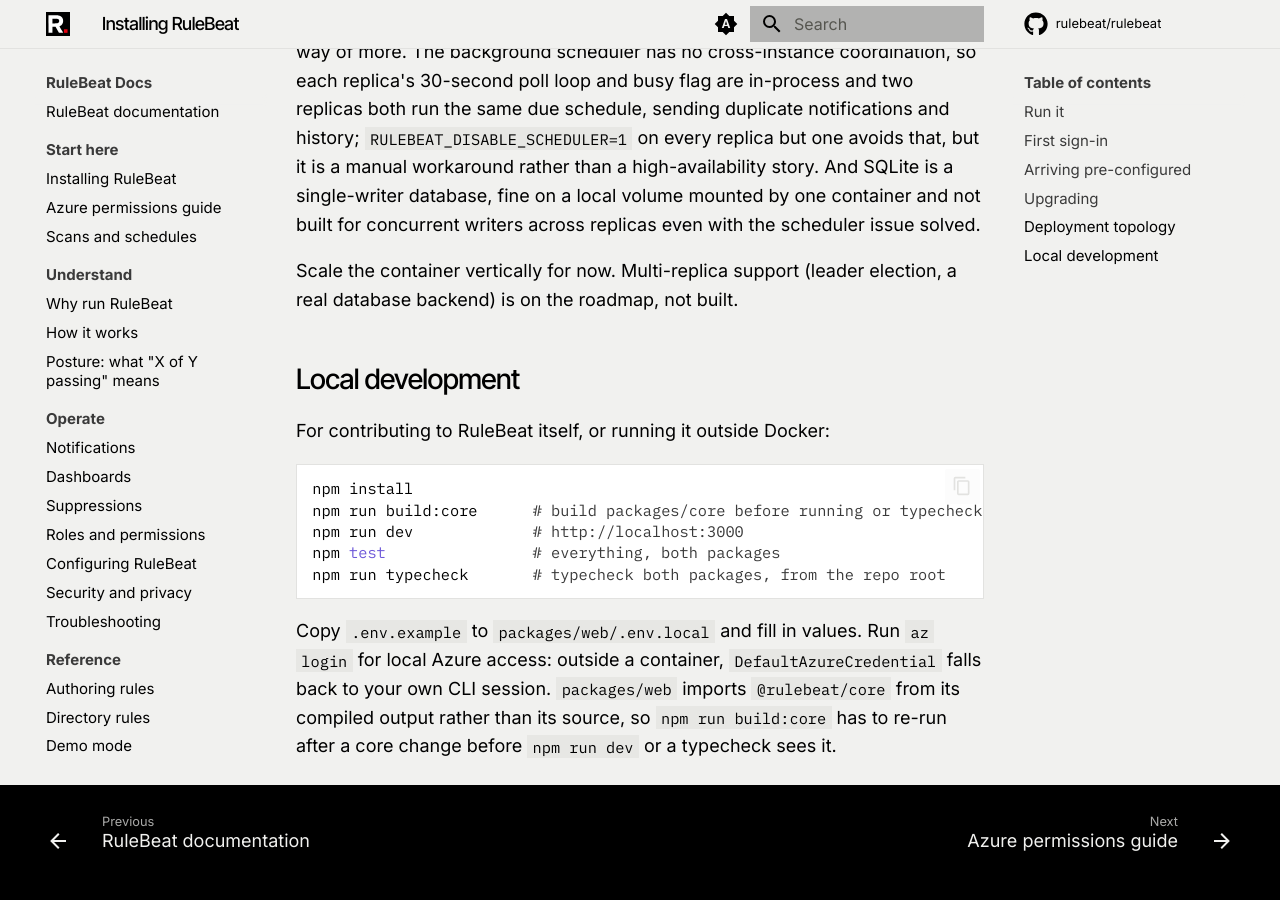
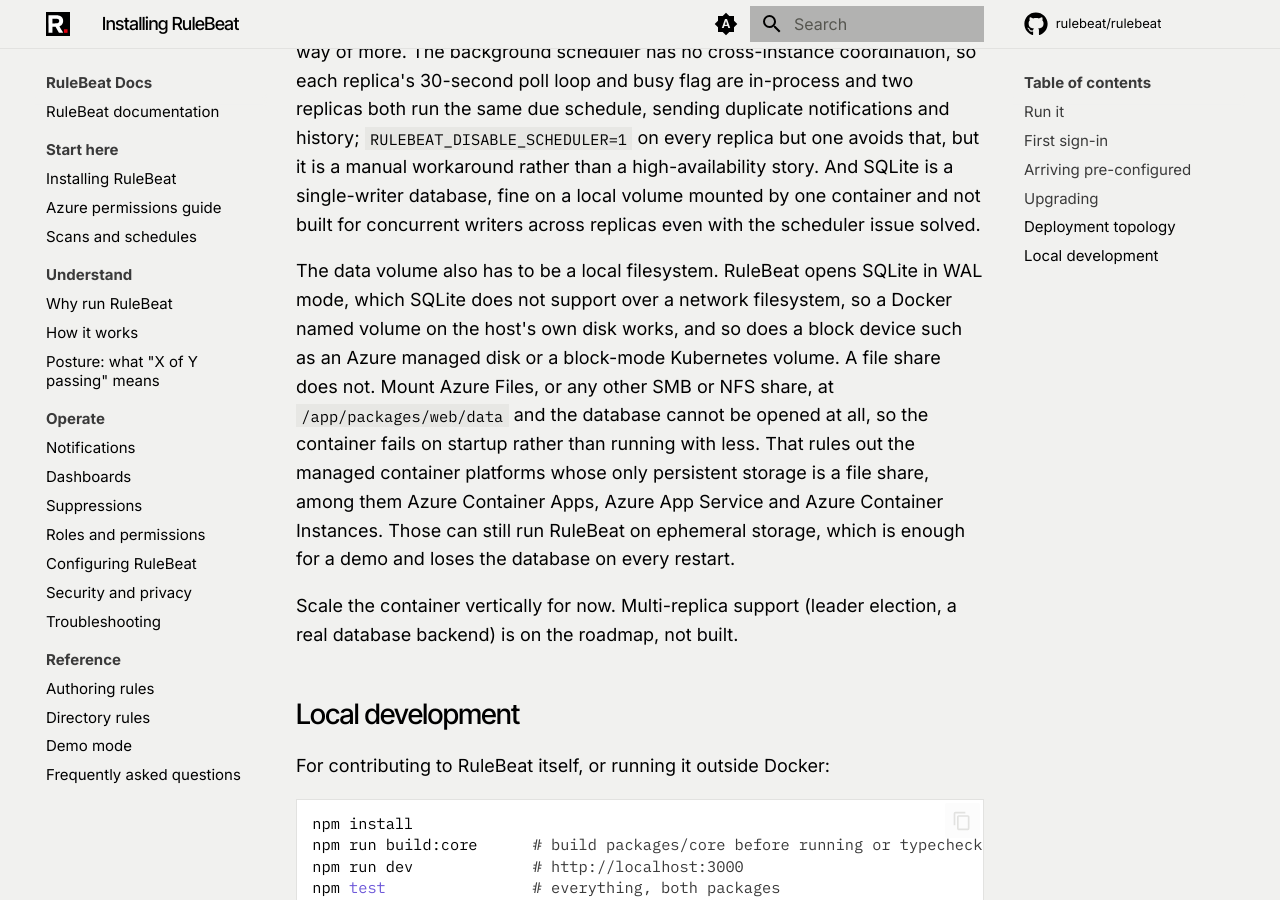
Before and after one commit to rulebeat/rulebeat, an MkDocs documentation site: the page built from docs/public/install.md, in a window 1280 px wide and 900 px high, scrolled down 5139 px. Built offline with MkDocs 1.6.1 and Material for MkDocs 9.7.7, drawn with Linux system fonts in a browser that asks for light colours; comment, search, counter and statistics services are not loaded.

Commit message:
docs: state that the data volume must be a local filesystem (#74)
configure.md recommended an Azure Files share mounted at /app/packages/web/data as part of a
supported Azure topology. RuleBeat opens SQLite in WAL mode, which SQLite does not support over a
network filesystem, so that mount cannot open the database and the container fails on startup at
module scope.

install.md's deployment topology section now states the storage requirement once: what works, what
does not, and which managed container platforms that rules out. configure.md points there instead
of naming a file share.

Refs #73.

```diff
--- a/docs/public/install.md
+++ b/docs/public/install.md
@@ -138,6 +138,15 @@
 local volume mounted by one container and not built for concurrent writers across replicas even with
 the scheduler issue solved.
 
+The data volume also has to be a local filesystem. RuleBeat opens SQLite in WAL mode, which SQLite
+does not support over a network filesystem, so a Docker named volume on the host's own disk works,
+and so does a block device such as an Azure managed disk or a block-mode Kubernetes volume. A file
+share does not. Mount Azure Files, or any other SMB or NFS share, at `/app/packages/web/data` and the
+database cannot be opened at all, so the container fails on startup rather than running with less.
+That rules out the managed container platforms whose only persistent storage is a file share, among
+them Azure Container Apps, Azure App Service and Azure Container Instances. Those can still run
+RuleBeat on ephemeral storage, which is enough for a demo and loses the database on every restart.
+
 Scale the container vertically for now. Multi-replica support (leader election, a real database
 backend) is on the roadmap, not built.
 
```
Also changed, not shown: docs/public/configure.md (+3 -3 lines).
